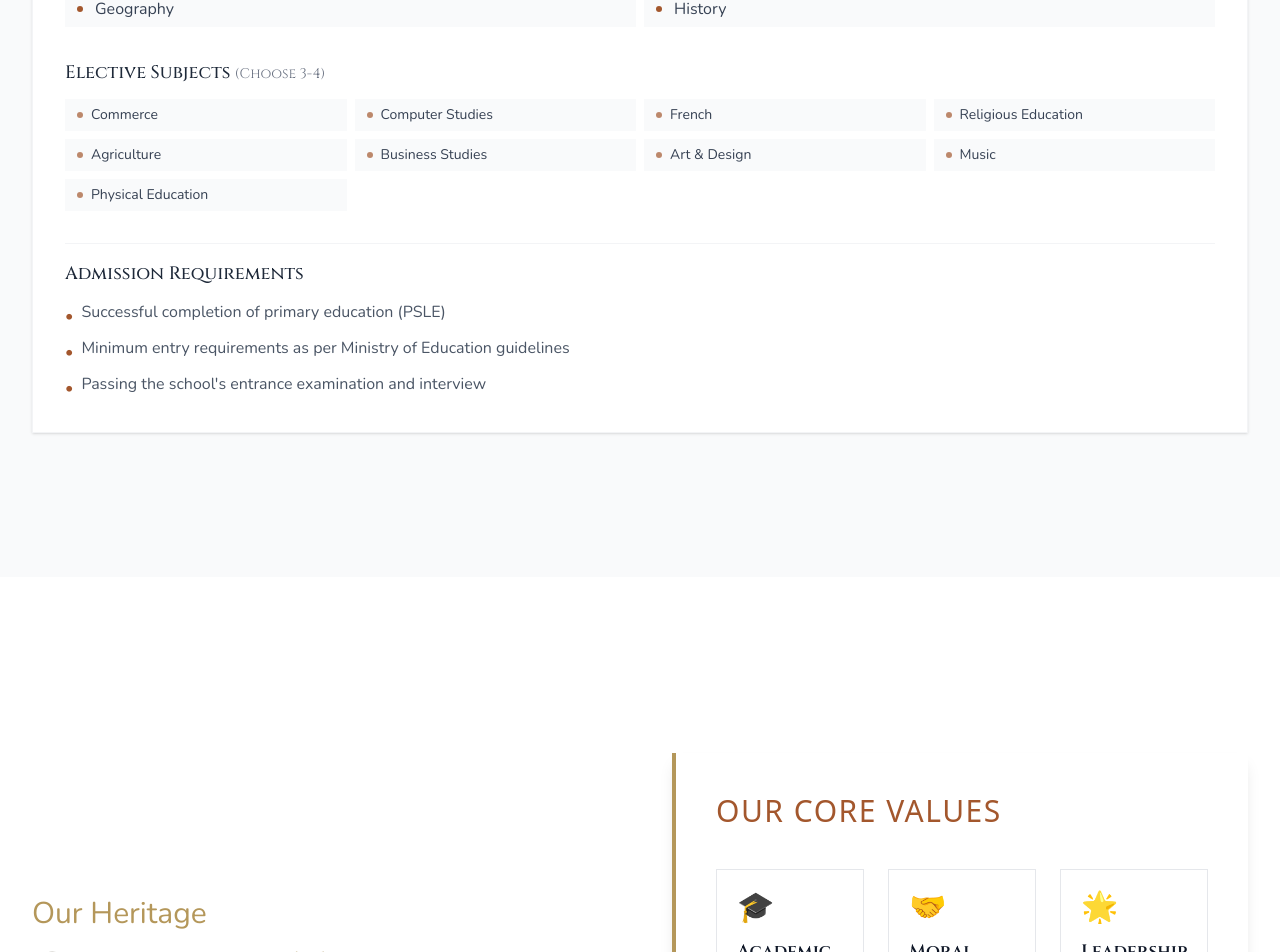
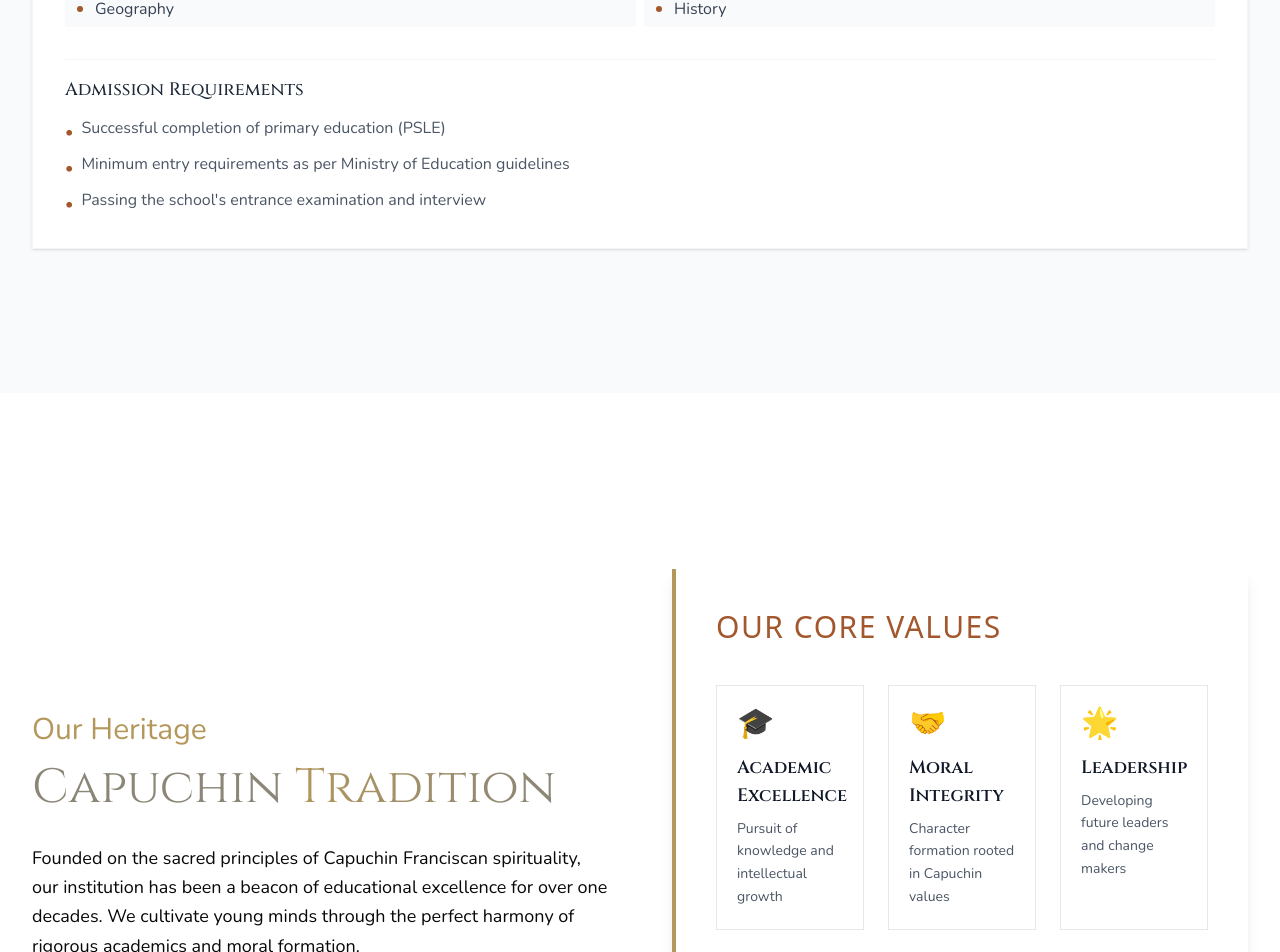
Before and after one commit to torie28/capuchinboys, a React (Vite) app: page /academics in a window 1280 px wide. Shown: the part 2734-3686 px from the top of the page. Built offline with nearby package versions, Linux system fonts and the light colour scheme.

Commit message:
removing anwanted words

```diff
--- a/src/pages/academics/Academics.jsx
+++ b/src/pages/academics/Academics.jsx
@@ -20,7 +20,7 @@ const AcademicLevel = ({ level, description, subjects, requirements }) => (
       </div>
     </div>
 
-    <div className="mb-8">
+    {/* <div className="mb-8">
       <h4 className="font-medium text-gray-800 mb-3 text-lg">Elective Subjects <span className="text-sm font-normal text-gray-500">(Choose 3-4)</span></h4>
       <div className="grid grid-cols-2 sm:grid-cols-3 lg:grid-cols-4 gap-2">
         {subjects.electives.map((subject, i) => (
@@ -30,7 +30,7 @@ const AcademicLevel = ({ level, description, subjects, requirements }) => (
           </div>
         ))}
       </div>
-    </div>
+    </div> */}
 
     <div className="pt-4 border-t border-gray-100">
       <h4 className="font-medium text-gray-800 mb-3 text-lg">Admission Requirements</h4>
@@ -303,17 +303,17 @@ const CapuchinSchoolPage = () => {
                   'Geography',
                   'History'
                 ],
-                electives: [
-                  'Commerce',
-                  'Computer Studies',
-                  'French',
-                  'Religious Education',
-                  'Agriculture',
-                  'Business Studies',
-                  'Art & Design',
-                  'Music',
-                  'Physical Education'
-                ]
+                // electives: [
+                //   'Commerce',
+                //   'Computer Studies',
+                //   'French',
+                //   'Religious Education',
+                //   'Agriculture',
+                //   'Business Studies',
+                //   'Art & Design',
+                //   'Music',
+                //   'Physical Education'
+                // ]
               }}
               requirements={[
                 'Successful completion of primary education (PSLE)',
@@ -347,7 +347,7 @@ const CapuchinSchoolPage = () => {
               <div className="space-y-6 text-lg leading-relaxed text-[#080808] font-light">
                 <p>
                   Founded on the sacred principles of Capuchin Franciscan spirituality, our institution has been
-                  a beacon of educational excellence for over three decades. We cultivate young minds through
+                  a beacon of educational excellence for over one decades. We cultivate young minds through
                   the perfect harmony of rigorous academics and moral formation.
                 </p>
                 <p>
```
